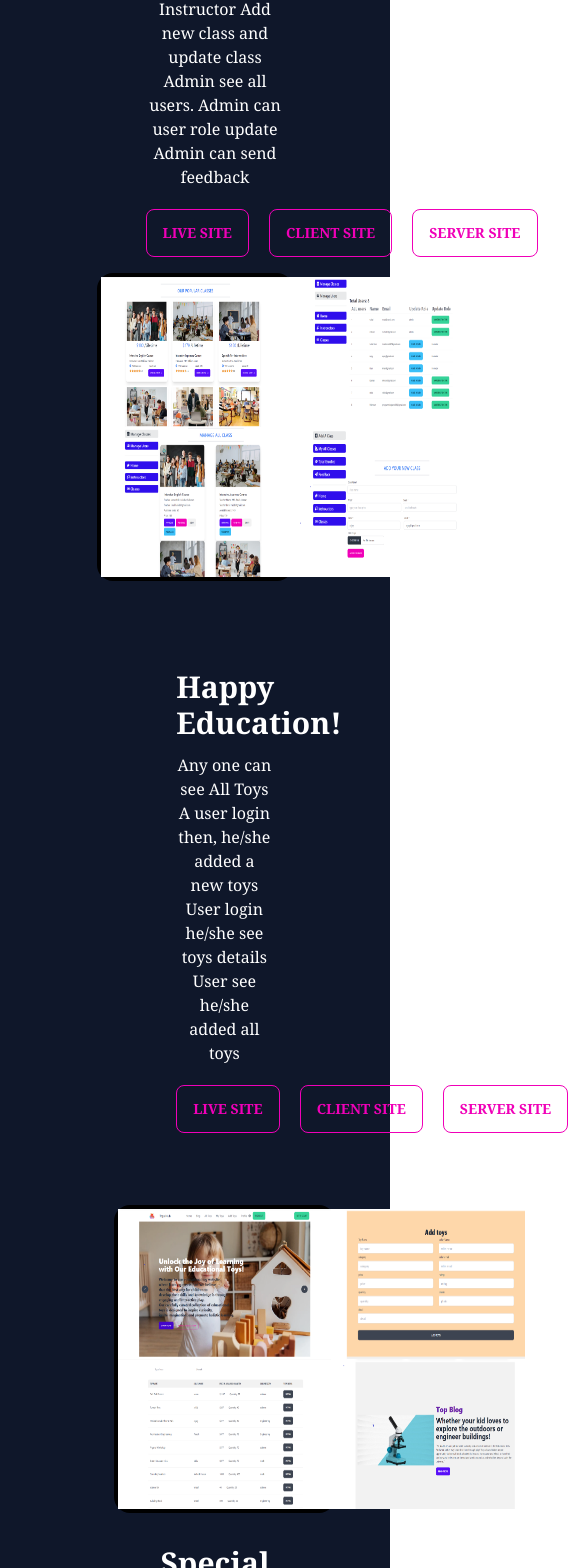
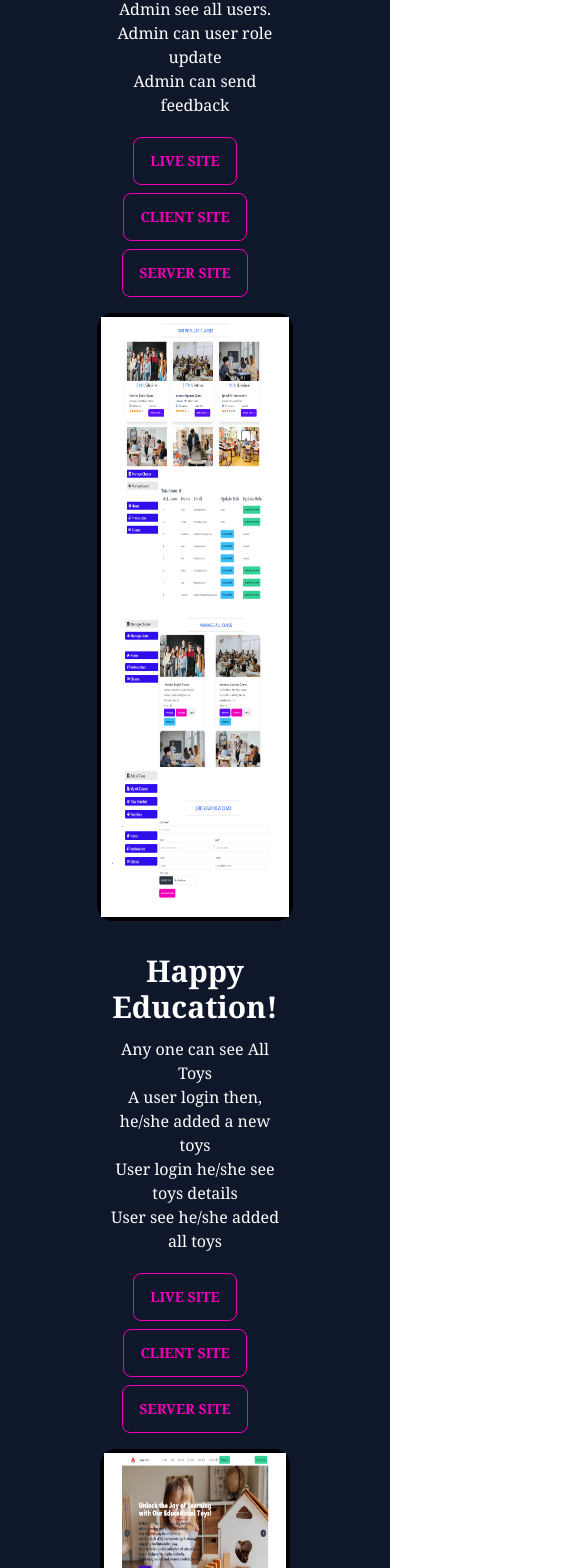
Before and after one commit to tufaelkhan/tufael-portfolio, a React (Vite) app: page /myproject in a window 390 px wide. Shown: the part 431-1999 px from the top of the page, 568 px wide, since content can reach past the window. Built offline with nearby package versions, Linux system fonts and the light colour scheme.

Commit message:
add style

```diff
--- a/src/components/Home/Home/Project.jsx
+++ b/src/components/Home/Home/Project.jsx
@@ -7,7 +7,7 @@ import { Link } from 'react-router-dom';
 
 const Project = () => {
     return (
-        <div>
+        <div className='ml-4'>
           <Link to='/myproject'>
 
             <h3 className="text-3xl mb-7 font-extrabold uppercase underline flex mx-auto ml-20"> <span className='mr-4'>Latest Projects</span> <span><FaShare/></span></h3>
--- a/src/components/Home/Home/Skills.jsx
+++ b/src/components/Home/Home/Skills.jsx
@@ -1,7 +1,7 @@
 import {Zoom, Fade } from "react-awesome-reveal";
 const Skills = () => {
     return (
-        <div>
+        <div className="ml-3 mr-3">
             <h2 className="text-3xl text-center mt-10 mb-7 font-extrabold underline">Skills</h2>
             <div className="grid grid-cols-2 md:grid-cols-3 lg:grid-cols-5 gap-y-4">
                 <Fade>
--- a/src/components/MyProject/MyProject.jsx
+++ b/src/components/MyProject/MyProject.jsx
@@ -7,11 +7,11 @@ import RecipeProject from './RecipeProject';
 
 const MyProject = () => {
     return (
-        <div>
+        <div className='md:mr-5'>
             {/* language school */}
             <div className="hero w-full">
   <div className="hero-content flex-col lg:flex-row-reverse">
-    <div className="text-center sm:text-left lg:text-left w-1/2 font-serif pl-10">
+    <div className="text-center sm:text-left lg:text-left w-1/2 font-serif md:pl-10">
       <h1 className="text-3xl font-bold mb-3">Language School!</h1>
       <ul>
         <li>Without Login Anyone can see all classes and teachers</li>
@@ -22,19 +22,19 @@ const MyProject = () => {
         <li>Admin see all users. Admin can user role update</li>
         <li>Admin can send feedback</li>
       </ul>
-      <div className='mt-5 flex'>
+      <div className='mt-5 md:flex lg:flex'>
 
-      <a href="https://language-school-e9e0d.web.app/" className='btn btn-outline btn-secondary mr-5' target='blank'>Live site</a>
-      <a href="https://github.com/tufaelkhan/language-school-client" className='btn btn-outline btn-secondary mr-5' target='blank'>Client site</a>
+      <a href="https://language-school-e9e0d.web.app/" className='btn btn-outline btn-secondary mr-5 mb-2' target='blank'>Live site</a>
+      <a href="https://github.com/tufaelkhan/language-school-client" className='btn btn-outline btn-secondary sm:mb-3 mr-5 mb-2' target='blank'>Client site</a>
       <a href="https://github.com/tufaelkhan/language-school-server" className='btn btn-outline btn-secondary mr-5' target='blank'>Server site</a>
       </div>
     </div>
     <div className="card flex-shrink-0 w-[55%] border-4 border-black">
-   <div className='flex'>
+   <div className=' md:flex lg:flex'>
      <img src={lan1} style={{height: 150}} alt="" />
 <img src={lan2} style={{height: 150}} alt="" />
      </div>
-     <div className='flex'>
+     <div className=' md:flex lg:flex'>
      <img src={lan3} style={{height: 150}} alt="" />
 <img src={lan4} style={{height: 150}} alt="" />
      </div>
--- a/src/components/MyProject/RecipeProject.jsx
+++ b/src/components/MyProject/RecipeProject.jsx
@@ -10,7 +10,7 @@ const RecipeProject = () => {
                         {/* toys school */}
                         <div className="hero w-full">
   <div className="hero-content flex-col lg:flex-row-reverse">
-    <div className="text-center sm:text-left lg:text-left w-1/2 font-serif pl-10">
+    <div className="text-center sm:text-left lg:text-left w-1/2 font-serif md:pl-10">
       <h1 className="text-3xl font-bold mb-3">Special Recipe!</h1>
       <ul>
         <li>All visitors can see all Items</li>
@@ -18,19 +18,19 @@ const RecipeProject = () => {
         <li>Without login can not see Favoriti Recipe</li>
         <li>User login he/she see recipe details</li>
       </ul>
-      <div className='mt-5 flex'>
+      <div className='mt-5 md:flex lg:flex'>
 
-      <a href="https://bangladeshi-special-recipe.web.app/" className='btn btn-outline btn-secondary mr-5' target='blank'>Live site</a>
-      <a href="https://github.com/tufaelkhan/chef-recipe-client" className='btn btn-outline btn-secondary mr-5' target='blank'>Client site</a>
+      <a href="https://bangladeshi-special-recipe.web.app/" className='btn btn-outline btn-secondary mr-5 mb-2' target='blank'>Live site</a>
+      <a href="https://github.com/tufaelkhan/chef-recipe-client" className='btn btn-outline btn-secondary mr-5 mb-2' target='blank'>Client site</a>
       <a href="https://github.com/tufaelkhan/chef-recepe-server" className='btn btn-outline btn-secondary mr-5' target='blank'>Server site</a>
       </div>
     </div>
     <div className="card flex-shrink-0 w-[55%] border-4 border-black">
-     <div className='flex'>
+     <div className=' md:flex lg:flex'>
      <img src={recipe1} style={{height: 150}} alt="" />
 <img src={recipe2} style={{height: 150}} alt="" />
      </div>
-     <div className='flex'>
+     <div className=' md:flex lg:flex'>
      <img src={recipe3} style={{height: 150}} alt="" />
 <img src={recipe4} style={{height: 150}} alt="" />
      </div>
--- a/src/components/MyProject/ToysProject.jsx
+++ b/src/components/MyProject/ToysProject.jsx
@@ -9,7 +9,7 @@ const ToysProject = () => {
                         {/* toys school */}
                         <div className="hero w-full">
   <div className="hero-content flex-col lg:flex-row-reverse">
-    <div className="text-center sm:text-left lg:text-left w-1/2 font-serif p-14">
+    <div className="text-center lg:text-left w-1/2 font-serif md:p-14">
       <h1 className="text-3xl font-bold mb-3">Happy Education!</h1>
       <ul>
         <li>Any one can see All Toys</li>
@@ -17,19 +17,19 @@ const ToysProject = () => {
         <li>User login he/she see toys details</li>
         <li>User see he/she added all toys</li>
       </ul>
-      <div className='mt-5 flex'>
+      <div className='mt-5  md:flex lg:flex'>
 
-      <a href="https://happy-education.web.app/" className='btn btn-outline btn-secondary mr-5' target='blank'>Live site</a>
-      <a href="https://github.com/tufaelkhan/toys-seals-client" className='btn btn-outline btn-secondary mr-5' target='blank'>Client site</a>
+      <a href="https://happy-education.web.app/" className='btn btn-outline btn-secondary mr-5 mb-2' target='blank'>Live site</a>
+      <a href="https://github.com/tufaelkhan/toys-seals-client" className='btn btn-outline btn-secondary mr-5 mb-2' target='blank'>Client site</a>
       <a href="https://github.com/tufaelkhan/toys-sealer-server" className='btn btn-outline btn-secondary mr-5' target='blank'>Server site</a>
       </div>
     </div>
     <div className="card flex-shrink-0 w-[53%] border-4 border-black">
-     <div className='flex'>
+     <div className=' md:flex lg:flex'>
      <img src={toy3} style={{height: 150}} alt="" />
 <img src={toy4} style={{height: 150}} alt="" />
      </div>
-     <div className='flex'>
+     <div className=' md:flex lg:flex'>
      <img src={toy1} style={{height: 150}} alt="" />
 <img src={toy2} style={{height: 150}} alt="" />
      </div>
```
Also changed, not shown: 1 other file (tests, documents, lock files or other folders).
